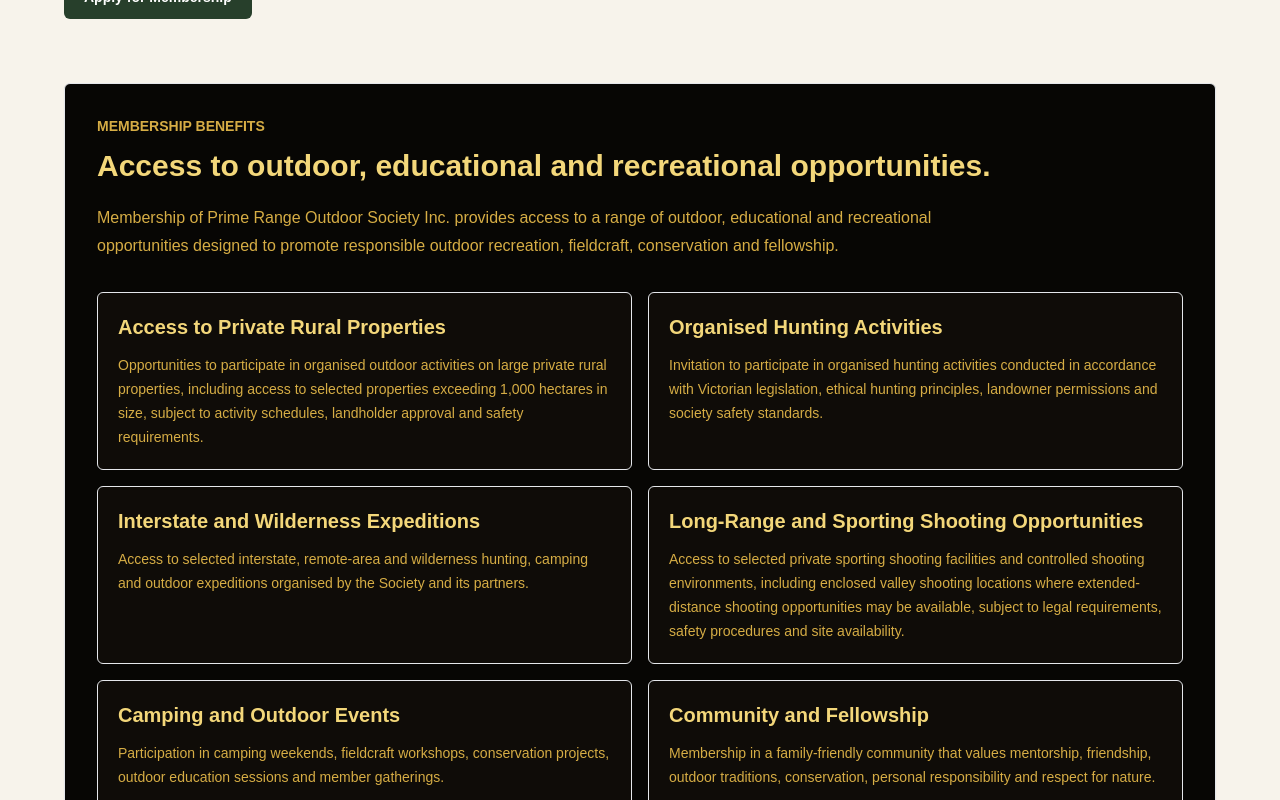
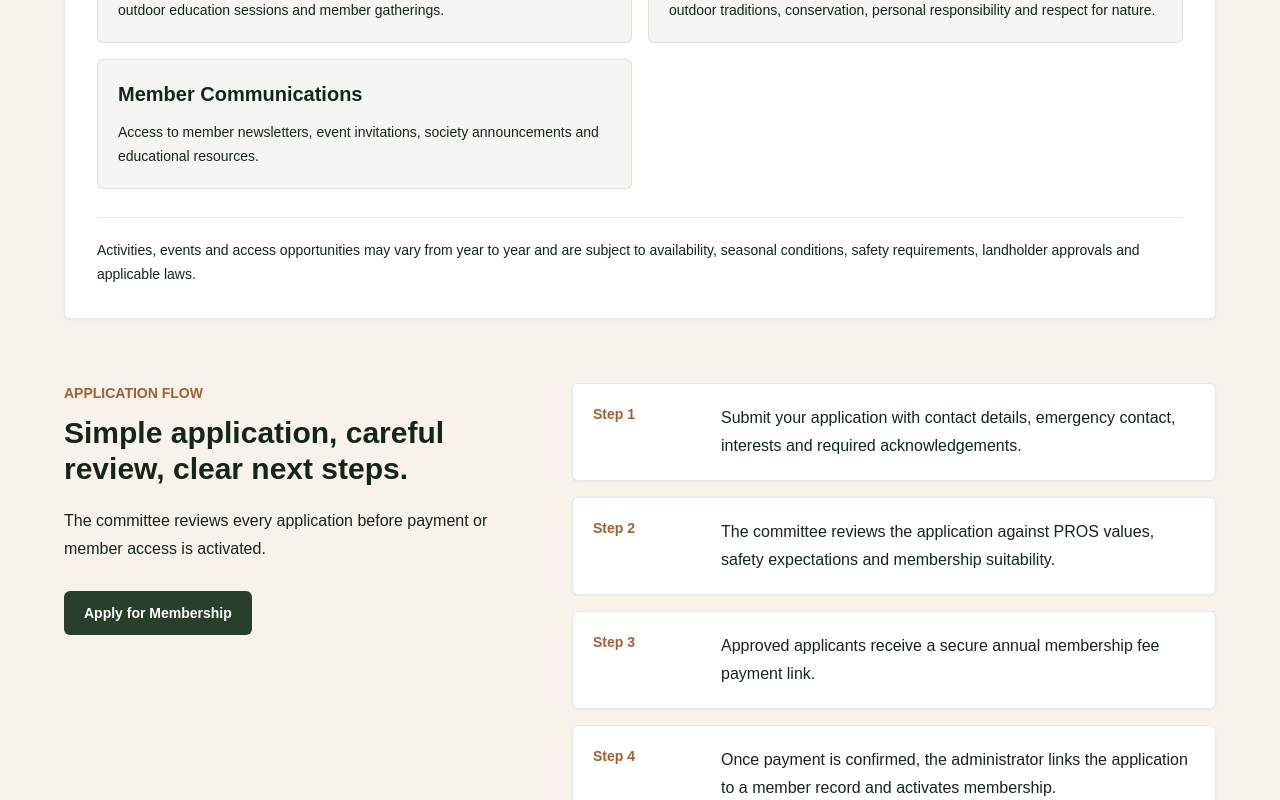
Before and after one commit to maxstillwell/pros, a Next.js app: page /membership in a window 1280 px wide. Shown: the part 1700-2500 px from the top of the page. Built offline with nearby package versions, Linux system fonts and the light colour scheme.

Commit message:
style: restore site palette

```diff
--- a/app/membership/page.tsx
+++ b/app/membership/page.tsx
@@ -50,28 +50,6 @@
               </section>
             </div>
 
-            <ol className="mt-12 grid gap-4">
-              {membershipSteps.map((step, index) => (
-                <li
-                  key={step}
-                  className="grid gap-4 rounded-md border border-forest-900/10 bg-white p-5 shadow-sm md:grid-cols-[7rem_1fr]"
-                >
-                  <span className="text-sm font-semibold text-clay">
-                    Step {index + 1}
-                  </span>
-                  <p className="text-base leading-7 text-forest-900/78">
-                    {step}
-                  </p>
-                </li>
-              ))}
-            </ol>
-
-            <Link
-              href="/apply"
-              className="mt-10 inline-flex min-h-11 items-center justify-center rounded-md bg-forest-700 px-5 py-3 text-sm font-semibold text-white transition hover:bg-forest-900"
-            >
-              Apply for Membership
-            </Link>
           </div>
 
           <div className="overflow-hidden rounded-md border border-forest-900/10 bg-forest-900 shadow-sm">
@@ -87,14 +65,14 @@
         </div>
 
         <section className="mx-auto mt-16 max-w-6xl">
-          <div className="rounded-md border border-[#d6ad45]/24 bg-[#070604] p-6 text-[#d6ad45] shadow-sm md:p-8">
-            <p className="text-sm font-semibold uppercase text-[#f1d991]/76">
+          <div className="rounded-md border border-forest-900/10 bg-white p-6 shadow-sm md:p-8">
+            <p className="text-sm font-semibold uppercase text-clay">
               Membership benefits
             </p>
-            <h2 className="mt-3 max-w-4xl text-3xl font-semibold text-[#f3d77a]">
+            <h2 className="mt-3 max-w-4xl text-3xl font-semibold text-forest-900">
               Access to outdoor, educational and recreational opportunities.
             </h2>
-            <p className="mt-5 max-w-4xl text-base leading-7 text-[#f6e8b5]/78">
+            <p className="mt-5 max-w-4xl text-base leading-7 text-forest-900/72">
               Membership of Prime Range Outdoor Society Inc. provides access to
               a range of outdoor, educational and recreational opportunities
               designed to promote responsible outdoor recreation, fieldcraft,
@@ -105,25 +83,64 @@
               {membershipBenefits.map((benefit) => (
                 <article
                   key={benefit.title}
-                  className="rounded-md border border-[#d6ad45]/18 bg-[#0f0c08] p-5"
+                  className="rounded-md border border-forest-900/10 bg-forest-50 p-5"
                 >
-                  <h3 className="text-xl font-semibold text-[#f3d77a]">
+                  <h3 className="text-xl font-semibold text-forest-900">
                     {benefit.title}
                   </h3>
-                  <p className="mt-3 text-sm leading-6 text-[#f6e8b5]/74">
+                  <p className="mt-3 text-sm leading-6 text-forest-900/72">
                     {benefit.body}
                   </p>
                 </article>
               ))}
             </div>
 
-            <p className="mt-7 border-t border-[#d6ad45]/18 pt-5 text-sm leading-6 text-[#f6e8b5]/70">
+            <p className="mt-7 border-t border-forest-900/10 pt-5 text-sm leading-6 text-forest-900/68">
               Activities, events and access opportunities may vary from year to
               year and are subject to availability, seasonal conditions, safety
               requirements, landholder approvals and applicable laws.
             </p>
           </div>
         </section>
+
+        <section className="mx-auto mt-16 max-w-6xl">
+          <div className="grid gap-8 md:grid-cols-[0.85fr_1.15fr]">
+            <div>
+              <p className="text-sm font-semibold uppercase text-clay">
+                Application flow
+              </p>
+              <h2 className="mt-3 text-3xl font-semibold text-forest-900">
+                Simple application, careful review, clear next steps.
+              </h2>
+              <p className="mt-5 text-base leading-7 text-forest-900/72">
+                The committee reviews every application before payment or
+                member access is activated.
+              </p>
+              <Link
+                href="/apply"
+                className="mt-7 inline-flex min-h-11 items-center justify-center rounded-md bg-forest-700 px-5 py-3 text-sm font-semibold text-white transition hover:bg-forest-900"
+              >
+                Apply for Membership
+              </Link>
+            </div>
+
+            <ol className="grid gap-4">
+              {membershipSteps.map((step, index) => (
+                <li
+                  key={step}
+                  className="grid gap-4 rounded-md border border-forest-900/10 bg-white p-5 shadow-sm md:grid-cols-[7rem_1fr]"
+                >
+                  <span className="text-sm font-semibold text-clay">
+                    Step {index + 1}
+                  </span>
+                  <p className="text-base leading-7 text-forest-900/78">
+                    {step}
+                  </p>
+                </li>
+              ))}
+            </ol>
+          </div>
+        </section>
       </main>
     </SiteShell>
   );
--- a/app/shop/page.tsx
+++ b/app/shop/page.tsx
@@ -5,15 +5,15 @@
   return (
     <SiteShell>
       <main className="px-5 py-16">
-        <div className="mx-auto max-w-5xl overflow-hidden rounded-md border border-[#d6ad45]/24 bg-[#070604] shadow-sm">
-          <div className="p-8 text-[#d6ad45] md:p-10">
-            <p className="text-sm font-semibold uppercase text-[#f1d991]/78">
+        <div className="mx-auto max-w-5xl overflow-hidden rounded-md border border-forest-900/10 bg-white shadow-sm">
+          <div className="p-8 md:p-10">
+            <p className="text-sm font-semibold uppercase text-clay">
               Member shop
             </p>
-            <h1 className="mt-3 max-w-3xl text-4xl font-semibold text-[#f3d77a]">
+            <h1 className="mt-3 max-w-3xl text-4xl font-semibold text-forest-900">
               Member-only merchandise that supports PROS.
             </h1>
-            <p className="mt-5 max-w-3xl text-base leading-7 text-[#f6e8b5]/78">
+            <p className="mt-5 max-w-3xl text-base leading-7 text-forest-900/72">
               Individuals can support Prime Range Outdoor Society by purchasing
               member-exclusive merchandise. Shop purchases help sponsor private
               hunting properties, organised expeditions, sporting facilities,
@@ -27,7 +27,7 @@
               ].map((item) => (
                 <div
                   key={item}
-                  className="rounded-md border border-[#d6ad45]/20 bg-[#0f0c08] p-5 text-sm font-semibold text-[#f3d77a]"
+                  className="rounded-md border border-forest-900/10 bg-forest-50 p-5 text-sm font-semibold text-forest-900"
                 >
                   {item}
                 </div>
@@ -36,13 +36,13 @@
             <div className="mt-9 flex flex-col gap-3 sm:flex-row">
               <Link
                 href="/membership"
-                className="inline-flex min-h-11 items-center justify-center rounded-md border border-[#d6ad45]/35 px-5 py-3 text-sm font-semibold text-[#f3d77a] transition hover:bg-[#d6ad45] hover:text-black"
+                className="inline-flex min-h-11 items-center justify-center rounded-md border border-forest-900/20 px-5 py-3 text-sm font-semibold text-forest-900 transition hover:bg-forest-50"
               >
                 Membership Information
               </Link>
               <Link
                 href="/contact?topic=shop"
-                className="inline-flex min-h-11 items-center justify-center rounded-md bg-[#d6ad45] px-5 py-3 text-sm font-semibold text-black transition hover:bg-[#f3d77a]"
+                className="inline-flex min-h-11 items-center justify-center rounded-md bg-forest-700 px-5 py-3 text-sm font-semibold text-white transition hover:bg-forest-900"
               >
                 Contact PROS
               </Link>
```
Also changed, not shown: app/page.tsx (+14 -14 lines).
